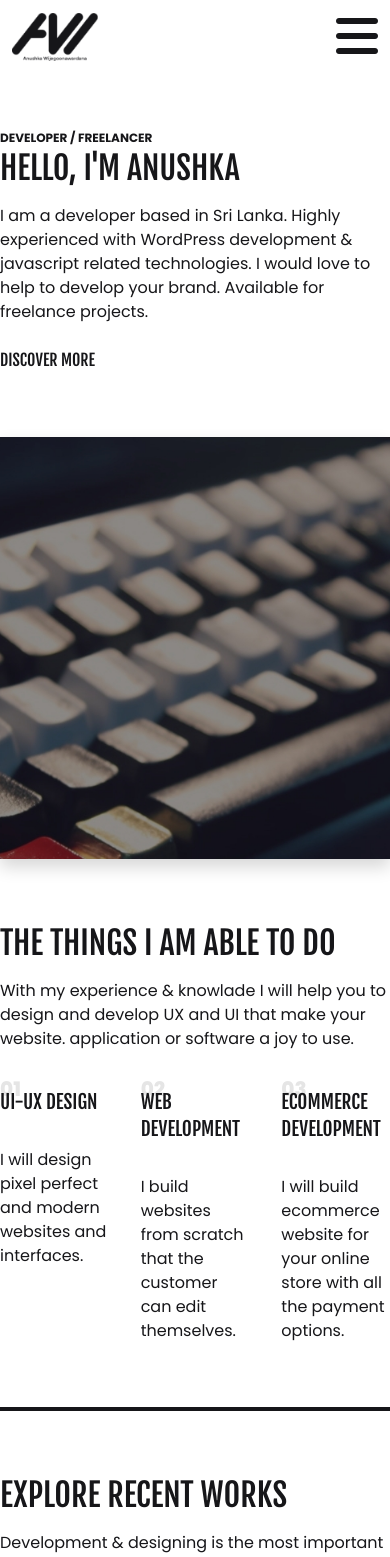
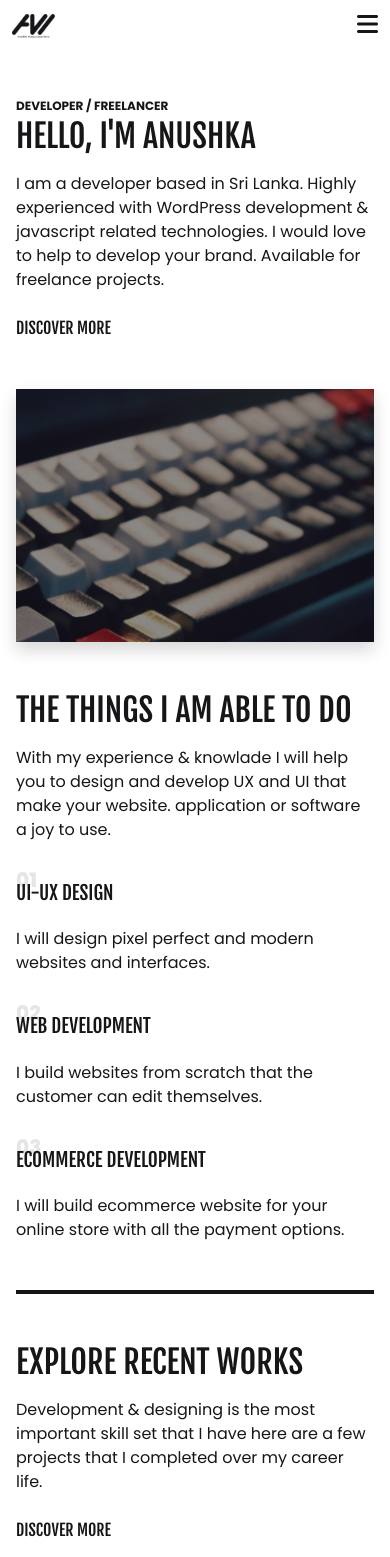
Before and after one commit to AnushkaWijegoonawardana97/Personal-Portfolio, a React (Create React App) app in the folder Website Development/portfolio-website/: page / in a window 390 px wide. Shown: the top 1557 px of the page. Built offline with nearby package versions, Linux system fonts and the light colour scheme; no server answers.

Commit message:
Responsive settings are completed

```diff
--- a/Website Development/portfolio-website/src/components/SkillSlider/SkillSlider.js
+++ b/Website Development/portfolio-website/src/components/SkillSlider/SkillSlider.js
@@ -24,6 +24,14 @@ function SkillSlider({ loading, technologies }) {
 						slidesToScroll: 2,
 					},
 				},
+				{
+					breakpoint: 768,
+					settings: {
+						slidesToShow: 2,
+						slidesToScroll: 2,
+						centerPadding: "1rem",
+					},
+				},
 			],
 		};
 	} else {
@@ -43,6 +51,14 @@ function SkillSlider({ loading, technologies }) {
 						slidesToScroll: 2,
 					},
 				},
+				{
+					breakpoint: 768,
+					settings: {
+						slidesToShow: 2,
+						slidesToScroll: 2,
+						centerPadding: "1rem",
+					},
+				},
 			],
 		};
 	}
@@ -51,7 +67,7 @@ function SkillSlider({ loading, technologies }) {
 		return null;
 	} else {
 		return (
-			<div className="sectionPadding sectionPadding-bo">
+			<div className="sectionPadding sectionPadding-bo skillSilder">
 				<SlickSlider {...settings}>
 					{technologies.map((technology) => (
 						<SliderItem key={technology.id} technology={technology} />
--- a/Website Development/portfolio-website/src/index.scss
+++ b/Website Development/portfolio-website/src/index.scss
@@ -24,3 +24,18 @@ body {
 a {
 	text-decoration: unset;
 }
+
+@include screen-sm {
+	.container {
+		padding-left: 1rem;
+		padding-right: 1rem;
+	}
+
+	.skillSilder {
+		overflow: hidden !important;
+	}
+
+	.slick-arrow {
+		display: none !important;
+	}
+}
--- a/Website Development/portfolio-website/src/scss/Components/_contactFormMap.scss
+++ b/Website Development/portfolio-website/src/scss/Components/_contactFormMap.scss
@@ -78,3 +78,30 @@
 		}
 	}
 }
+
+@include screen-sm {
+	.contactFormMap {
+		grid-template-columns: repeat(1, 1fr);
+		grid-gap: 3rem;
+
+		.contactMap {
+			order: 2;
+
+			iframe {
+				min-height: 30vh;
+			}
+		}
+
+		.contactForm {
+			.form-group {
+				margin-bottom: 1.5rem;
+
+				.form-control {
+					border-width: 1px;
+					font-size: 0.8rem;
+					line-height: 1.3rem;
+				}
+			}
+		}
+	}
+}
--- a/Website Development/portfolio-website/src/scss/Components/_homeServices.scss
+++ b/Website Development/portfolio-website/src/scss/Components/_homeServices.scss
@@ -39,3 +39,16 @@
 		}
 	}
 }
+
+@include screen-sm {
+	.serviceGrid {
+		grid-template-columns: repeat(1, 1fr);
+		grid-gap: 1.5rem;
+
+		.serviceCard {
+			.primarySubHeading {
+				margin-bottom: 1.25rem;
+			}
+		}
+	}
+}
--- a/Website Development/portfolio-website/src/scss/Components/_imageBanner.scss
+++ b/Website Development/portfolio-website/src/scss/Components/_imageBanner.scss
@@ -20,3 +20,9 @@
 		min-height: 30vh;
 	}
 }
+
+@include screen-sm {
+	.imageBanner {
+		min-height: 30vh;
+	}
+}
--- a/Website Development/portfolio-website/src/scss/Components/_portfolioGrid.scss
+++ b/Website Development/portfolio-website/src/scss/Components/_portfolioGrid.scss
@@ -72,3 +72,11 @@
 		}
 	}
 }
+
+// Responsive Settings
+@include screen-sm {
+	.portfolioGrid {
+		grid-template-columns: repeat(1, 1fr);
+		grid-gap: 1.5rem;
+	}
+}
--- a/Website Development/portfolio-website/src/scss/Components/_timeLine.scss
+++ b/Website Development/portfolio-website/src/scss/Components/_timeLine.scss
@@ -44,3 +44,17 @@
 		}
 	}
 }
+
+@include screen-sm {
+	.timeLineContainer {
+		.timeline-card {
+			grid-template-columns: 1fr;
+			grid-gap: 0.75rem;
+			margin-bottom: 1.75rem;
+
+			.timeline-card-logo {
+				display: none;
+			}
+		}
+	}
+}
--- a/Website Development/portfolio-website/src/scss/Layouts/_overlayer.scss
+++ b/Website Development/portfolio-website/src/scss/Layouts/_overlayer.scss
@@ -89,3 +89,26 @@
 		height: 2.5rem;
 	}
 }
+
+@include screen-sm {
+	.navigationOverlayer {
+		.navigationOverlayerLinks {
+			padding-left: 3rem;
+			height: 100%;
+
+			.link-item {
+				font-size: 2rem;
+				line-height: 2.5rem;
+				margin-bottom: 1rem;
+			}
+		}
+	}
+
+	.menuIcon {
+		font-size: 1.5rem;
+	}
+
+	.logoImg {
+		height: 1.5rem;
+	}
+}
--- a/Website Development/portfolio-website/src/scss/Layouts/_pageFooter.scss
+++ b/Website Development/portfolio-website/src/scss/Layouts/_pageFooter.scss
@@ -13,3 +13,10 @@
 		flex-direction: column;
 	}
 }
+
+@include screen-sm {
+	.pageFooter {
+		align-items: center;
+		flex-direction: column;
+	}
+}
--- a/Website Development/portfolio-website/src/scss/Layouts/_textImgBanner.scss
+++ b/Website Development/portfolio-website/src/scss/Layouts/_textImgBanner.scss
@@ -21,3 +21,9 @@
 		min-height: 30vh;
 	}
 }
+
+@include screen-sm {
+	.textImgBanner {
+		min-height: 40vh;
+	}
+}
--- a/Website Development/portfolio-website/src/scss/_spacing.scss
+++ b/Website Development/portfolio-website/src/scss/_spacing.scss
@@ -175,19 +175,19 @@
 
 @include screen-sm {
 	.sectionPadding {
-		padding: 4rem 0rem;
+		padding: 3rem 0rem;
 
 		&-x {
-			padding: 0rem 4rem;
+			padding: 0rem 3rem;
 		}
 
 		&-to {
 			padding-bottom: 0;
-			padding-top: 4rem;
+			padding-top: 3rem;
 		}
 
 		&-bo {
-			padding-bottom: 4rem;
+			padding-bottom: 3rem;
 		}
 	}
 
```
Also changed, not shown: 1 other file (tests, documents, lock files or other folders).
